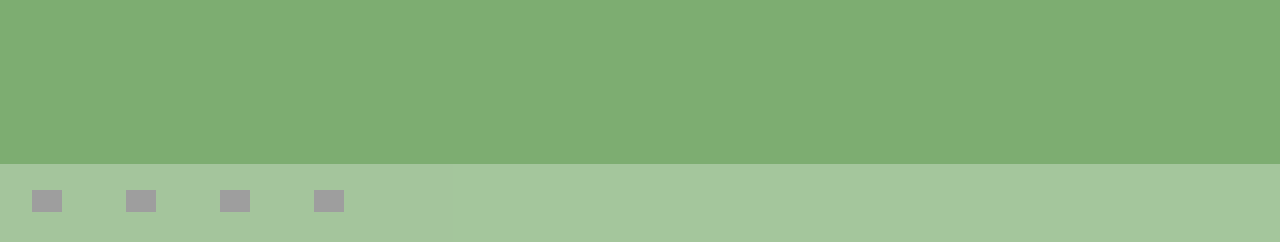
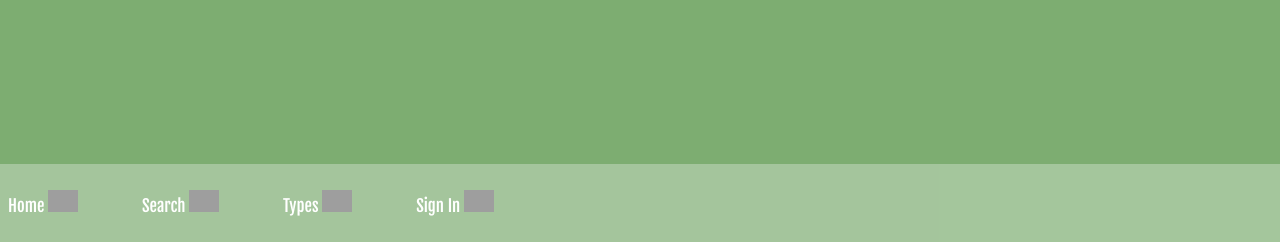
Before and after one commit to Ebony0wl/pikaboo, a Node server app: page /maps in a window 1280 px wide. Shown: the part 558-800 px from the top of the page. Run offline with Node 20, Linux system fonts and the light colour scheme; data that the repository does not hold is empty; some libraries are stand-ins or nearby versions; grey boxes are pictures that could not be loaded.

Commit message:
update footer

```diff
--- a/views/partials/footer.ejs
+++ b/views/partials/footer.ejs
@@ -1,23 +1,24 @@
+
         <footer class="bottomNav">
             <div class="navContainer">
             <ul class="bottomNavList">
                 <li>
-            <a href="/users">  <img class="imgResize" src="https://www.iconsdb.com/icons/preview/white/home-3-xxl.png" alt=""> </a>
+                    <a class="links" href="/users"> Home <img class="imgResize" src="https://www.iconsdb.com/icons/preview/white/home-3-xxl.png" alt=""> </a>
 
                 </li>
                 <li>
-            <a href="/">
+                    <a class="links" href="/"> Search
                         <img class="imgResize" src="https://www.iconsdb.com/icons/preview/white/search-xxl.png" alt="">
                     </a>
 
                 </li>
                 <li>
-            <a href="/types">
+                    <a class="links" href="/types"> Types
                     <img class="imgResize" src="https://www.iconsdb.com/icons/preview/white/tree-structure-xxl.png" alt="">
                     </a>
 
                 </li>
-        <li> <a href="/signin">  <img class="imgResize" src="https://www.iconsdb.com/icons/preview/white/user-xxl.png" alt=""> </a>
+                <li> <a class="links" href="/signin"> Sign In  <img class="imgResize" src="https://www.iconsdb.com/icons/preview/white/user-xxl.png" alt=""> </a>
 
                 </li>
             </ul>
```
Lines whose indentation alone changed are shown as unchanged.
